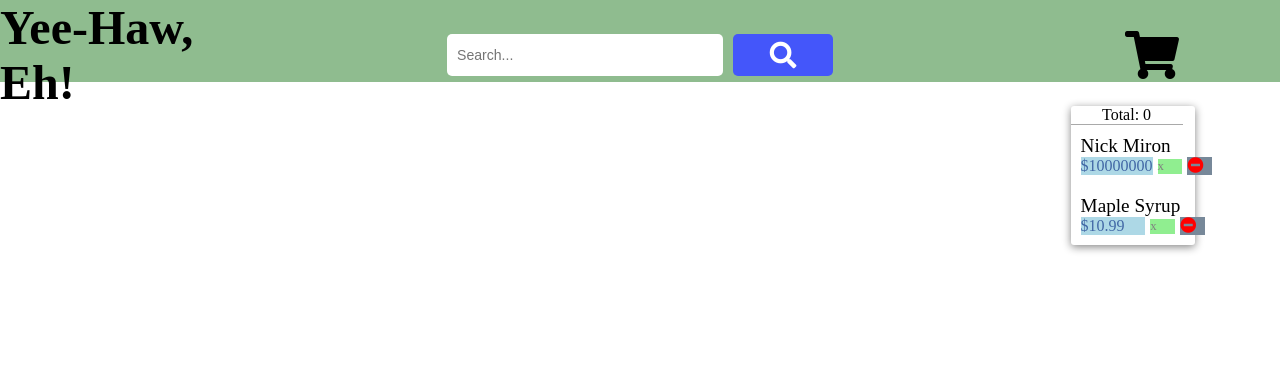
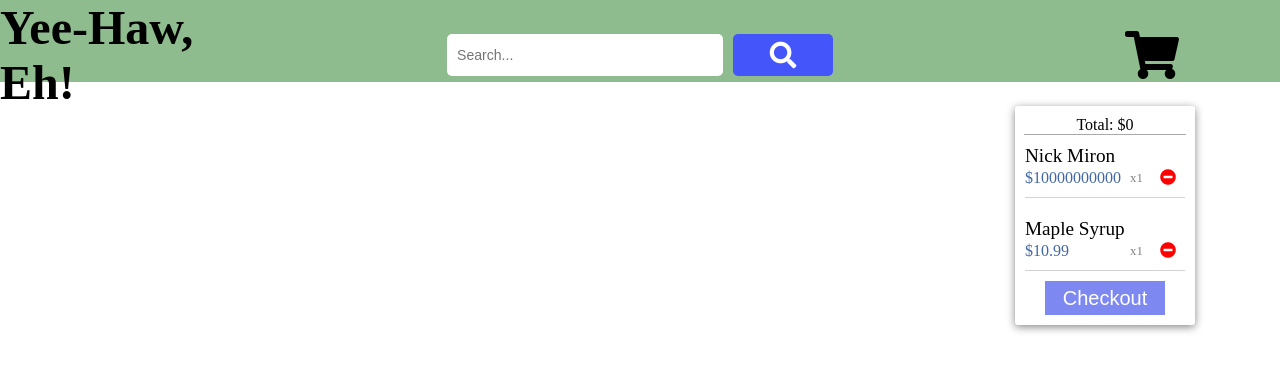
Before and after one commit to most-amaziin/NavBar, a React app: page / in a window 1280 px wide. Both pictures are taken after a click on the element 1152 px from the left and 55 px from the top of the page. Built offline with nearby package versions, Linux system fonts and the light colour scheme.

Commit message:
Shopping cart should be working and somewhat styled

```diff
--- a/client/src/NavBar.js
+++ b/client/src/NavBar.js
@@ -13,7 +13,7 @@ export default class NavBar extends Component {
       allowTypeSearch: true,
       finalSearchId: -Infinity,
       searched: false,
-      shoppingCart: [{name:'Nick Miron', price: 10000000},{name: 'Maple Syrup', price: 10.99}],
+      shoppingCart: [{name:'Nick Miron', price: 10000000000, qtyInCart: 1},{name: 'Maple Syrup', price: 10.99, qtyInCart: 1}],
       total: 0
     };
   }
--- a/client/src/ShoppingCart.js
+++ b/client/src/ShoppingCart.js
@@ -5,20 +5,21 @@ const ShoppingCart = (props) => {
     return (
       <>
         <ul id='shopping-dropdown'>
-          <li id='totalPrice' className='cartTotal'>Total: {props.total}</li>
+          <li className='cartTotal'>Total: ${Math.round(props.total * 100) / 100}</li>
           {props.shoppingCart.map((item, i) => {
             if(!inCart[item.name]) {
               inCart[item.name] = true;
               return (
                 <li className='shoppingItem' id={`shoppingItem${i}`}>
                   <div className='shoppingItemName'>{item.name}</div>
-                  <div className='shoppingItemPrice'>${item.price}</div>
+                  <div className='shoppingItemPrice'>${Math.round(item.price * 100) / 100}</div>
                   <div className='shoppingItemQty'>x{item.qtyInCart}</div>
                   <div className='removeItem' onClick={() => props.handleRemove(i)}><i class="fas fa-minus-circle"></i></div>
                 </li>
               )
             }
           })}
+          <button className='checkout'>Checkout</button>
         </ul>
       </>
     )
--- a/client/src/styles.css
+++ b/client/src/styles.css
@@ -108,7 +108,7 @@ datalist {
 
   display: grid;
   grid-template-columns: 1fr;
-  justify-items: start;
+  justify-items: center;
   align-items: center;
 }
 
@@ -117,34 +117,57 @@ datalist {
   list-style-type: none;
   border-bottom: 1px solid darkgrey;
   text-align: center;
+  padding-top: 10px;
 }
 
 .shoppingItem {
-  width: 100%;
+  min-width: 80%;
   display: grid;
-  grid-template-columns: 1fr 20% 20%;
+  grid-template-columns: 100px 25px 25px;
   grid-column-gap: 5px;
   align-items: center;
-  padding: 10px 10px;
+  margin: 10px 10px;
+  padding-bottom: 10px;
+  border-bottom: 1px solid lightgray;
 }
 
 .shoppingItemName {
   grid-column: 1 / -1;
   font-size: 1.2em;
+  padding: 0 0 2px 0;
 }
 
 .shoppingItemPrice {
   color: rgb(65, 103, 165);
-  background-color:lightblue;
 }
 
 .shoppingItemQty {
   font-size: .8em;
   color: grey;
-  background-color: lightgreen;
 }
 
 .removeItem {
   color: #ff0000;
-  background-color: lightslategray;
 }
+
+.checkout {
+  width: 120px;
+  height: 34px;
+  margin: 10px;
+  margin-top: 0;
+  background-color: #7d89f1;
+  color: #ffffff;
+
+  font-size: 20px;
+
+  outline:none;
+  border:none;
+}
+
+.checkout:hover {
+  background-color: #5a64be;
+}
+
+.checkout:active {
+  background-color: #3f48a0;
+}
```
